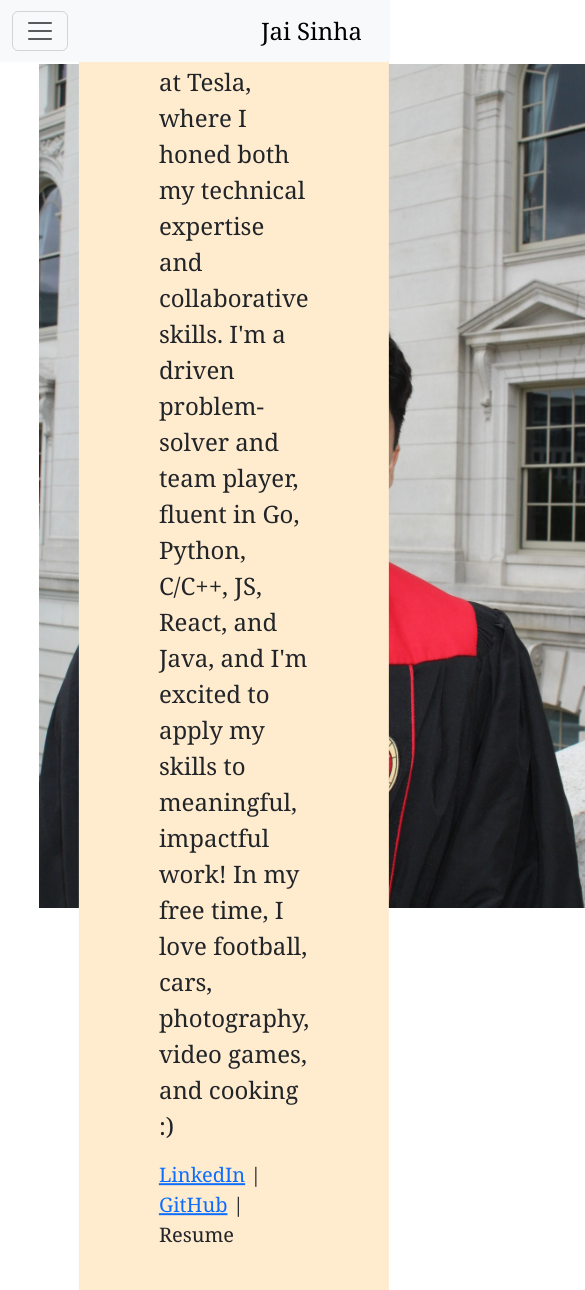
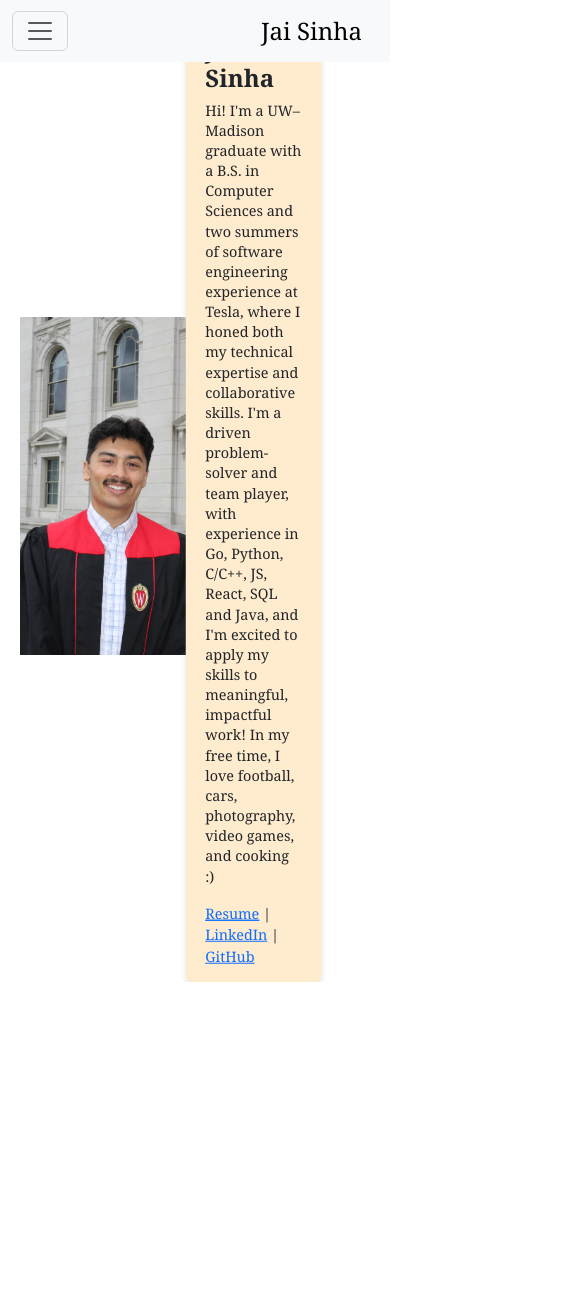
Before and after one commit to jai-sinha/portfolio-react, a React (Vite) app: page /about in a window 390 px wide. Shown: the whole page, 585 px wide, since content can reach past the window. After the commit the page ends 982 px from the top, so only its background shows below. Built offline with nearby package versions, Linux system fonts and the light colour scheme.

Commit message:
fix about

```diff
--- a/index.html
+++ b/index.html
@@ -10,7 +10,7 @@
     />
     <link rel="icon" type="image/svg+xml" href="/vite.svg" />
     <meta name="viewport" content="width=device-width, initial-scale=1.0" />
-    <title>Blaah blaah</title>
+    <title>React Portfolio</title>
   </head>
   <body>
     <div id="root"></div>
--- a/src/components/pages/About.jsx
+++ b/src/components/pages/About.jsx
@@ -2,28 +2,29 @@ import { Image, Modal } from 'react-bootstrap';
 import { useState } from 'react';
 
 export default function About() {
-
   const [show, setShow] = useState(false);
 
   return (
-		<div>
-
-			<Image className="headshot" style={{height:"100vh", width:"auto"}} src="/highRes/headshot-better.jpeg" alt="hey now"/>
-
+	 <div className="about-container">
+		<Image
+		  className="headshot"
+		  src="/highRes/headshot-better.jpeg"
+		  alt="Jai Sinha headshot"
+		/>
 		<div className="wordsBackground">
 		  <div className="words">
 				<h2>
 				<strong>Jai Sinha</strong>
 				</h2>
 				<p>
-						Hi! I'm a UW–Madison graduate with a B.S. in Computer Sciences and two summers of software engineering experience at Tesla, where I honed both my technical expertise and collaborative skills. I'm a driven problem-solver and team player, fluent in Go, Python, C/C++, JS, React, and Java, and I'm excited to apply my skills to meaningful, impactful work! In my free time, I love football, cars, photography, video games, and cooking :)
+					Hi! I'm a UW–Madison graduate with a B.S. in Computer Sciences and two summers of software engineering experience at Tesla, where I honed both my technical expertise and collaborative skills. I'm a driven problem-solver and team player, with experience in Go, Python, C/C++, JS, React, SQL and Java, and I'm excited to apply my skills to meaningful, impactful work! In my free time, I love football, cars, photography, video games, and cooking :)
 				</p>
-					<div style={{fontSize:'1.25rem'}}>
+				<div className="links">
+					<a href="#" onClick={() => setShow(true)}><u>Resume</u></a>
+					{' | '}
 					<a target="_blank" rel="noopener noreferrer" href="https://linkedin.com/in/jai-sinha">LinkedIn</a>
 					{' | '}
 					<a target="_blank" rel="noopener noreferrer" href="https://github.com/jai-sinha">GitHub</a>
-						{' | '}
-						<a onClick={() => setShow(true)}>Resume</a>
 				</div>
 		  </div>
 		</div>
@@ -34,7 +35,6 @@ export default function About() {
 			 <Image style={{ height:"100vh", width:"auto" }} src="resume.pdf"/>
 		  </Modal.Body>
 		</Modal>
-
 	 </div>
   );
 }
--- a/src/components/pages/Gallery.jsx
+++ b/src/components/pages/Gallery.jsx
@@ -12,7 +12,6 @@ export default function Gallery() {
 		{ src: "nsx-interior.jpeg", alt: "interior of nsx... need"},
 		{ src: "e36-e9-rearquarter.jpeg", alt: "e36 ltw and e9 batmobile" },
 		{ src: "yosemite-falls-vert.jpeg", alt: "waterfall in yosemite, super green water" },
-
 		{ src: "918-rear.jpeg", alt: "458 speciale, 918, daytona, safari 911 from front to back" },
 		{ src: "dominique-shinyrings-vert.jpeg", alt: "dom with shiny rings vertical" },
 		{ src: "e90-legion-edited.jpeg", alt: "edited out half the background, e90 m3"},
@@ -20,7 +19,6 @@ export default function Gallery() {
 		{ src: "rsspyder-frontquarter.jpeg", alt: "favorite race car ever, porsche rs spyder" },
 		{ src: "singer-vert.jpeg", alt: "singer 911 rear end" },
 		{ src: "yosemite-gray.jpeg", alt: "yosemite on film, looks b/w but not!" },
-
 		{ src: "hanna-greenhouse-vert.jpeg", alt: "hanna in a greenhouse" },
 		{ src: "991-wingstack-closeup.jpeg", alt: "991 turbo closeup" },
 		{ src: "rsspyder-jetwing.jpeg", alt: "wings on wings" },
@@ -28,7 +26,8 @@ export default function Gallery() {
 		{ src: "e36-rearquarter-legion.jpeg", alt: "e36 rear quarter view" },
 		{ src: "e9-frontquarter-vert.jpeg", alt: "e9 'batmobile' front quarter" },
 		{ src: "amg-shiny.jpeg", alt: "super shiny amg gt logo" },
-		{ src: "ltw-rearquarter.jpeg", alt: "e36 ltw rear quarter view" }
+		{ src: "ltw-rearquarter.jpeg", alt: "e36 ltw rear quarter view" },
+		{ src: "f1-car.jpeg", alt: "lewis hamilton's ferrari in monaco" }
 	];
 
   	const [show, setShow] = useState(false);
--- a/src/index.css
+++ b/src/index.css
@@ -22,21 +22,6 @@
   left: 10%;
 }
 
-.wordsBackground {
-  background-color: blanchedalmond;
-  position: absolute;
-  top: 50%;
-  left: 60%;
-  transform: translate(-50%, -50%);
-}
-
-.words {
-  margin-top: 40px;
-  margin-right: 80px;
-  margin-left: 80px;
-  margin-bottom: 40px;
-}
-
 .gallery-grid {
   display: -webkit-box;
   display: -ms-flexbox;
@@ -51,3 +36,111 @@
 .gallery-image {
   padding-bottom: 1rem;
 }
+
+/* Base styles for larger screens */
+.about-container {
+  position: relative;
+  min-height: 100vh;
+  display: flex;
+  align-items: center;
+}
+
+.headshot {
+  position: absolute;
+  left: 10%;
+  height: 100vh;
+  width: auto;
+  object-fit: cover;
+  max-width: 45%;
+}
+
+.wordsBackground {
+  background-color: blanchedalmond !important;
+  position: absolute !important;
+  top: 50% !important;
+  left: 60% !important;
+  transform: translate(-50%, -50%) !important;
+  max-width: 40% !important;
+  border-radius: 8px !important;
+  box-shadow: 0 4px 6px rgba(0, 0, 0, 0.1) !important;
+}
+
+.words {
+  margin: 40px 80px !important;
+}
+
+.links {
+  font-size: 1.25rem !important;
+}
+
+.links a {
+  cursor: pointer !important;
+}
+
+/* Tablet styles */
+@media (max-width: 1024px) {
+  .headshot {
+    left: 5% !important;
+    max-width: 50% !important;
+  }
+
+  .wordsBackground {
+    left: 65% !important;
+    max-width: 45% !important;
+  }
+
+  .words {
+    margin: 30px 40px !important;
+  }
+
+  .links {
+    font-size: .9rem !important;
+  }
+
+  .words h2 {
+    font-size: 1.25rem;
+  }
+
+  .words p {
+    font-size: 1rem;
+  }
+}
+
+/* Mobile landscape */
+@media (max-width: 768px) {
+  .words h2 {
+    font-size: .75rem;
+  }
+
+  .words p {
+    font-size: .5rem;
+  }
+}
+/* Mobile portrait */
+@media (max-width: 480px) {
+  .headshot {
+    height: 40vh !important;
+  }
+
+  .wordsBackground {
+    max-width: 95% !important;
+    margin: 15px auto !important;
+  }
+
+  .words {
+    margin: 15px 20px !important;
+  }
+
+  .words h2 {
+    font-size: 1.5rem !important;
+  }
+
+  .words p {
+    font-size: 0.9rem !important;
+    line-height: 1.4 !important;
+  }
+
+  .links {
+    font-size: 0.9rem !important;
+  }
+}
```
Also changed, not shown: public/thumbnails/f1-car.jpeg (added), 1 other file (tests, documents, lock files or other folders). Lines whose indentation alone changed are shown as unchanged.
